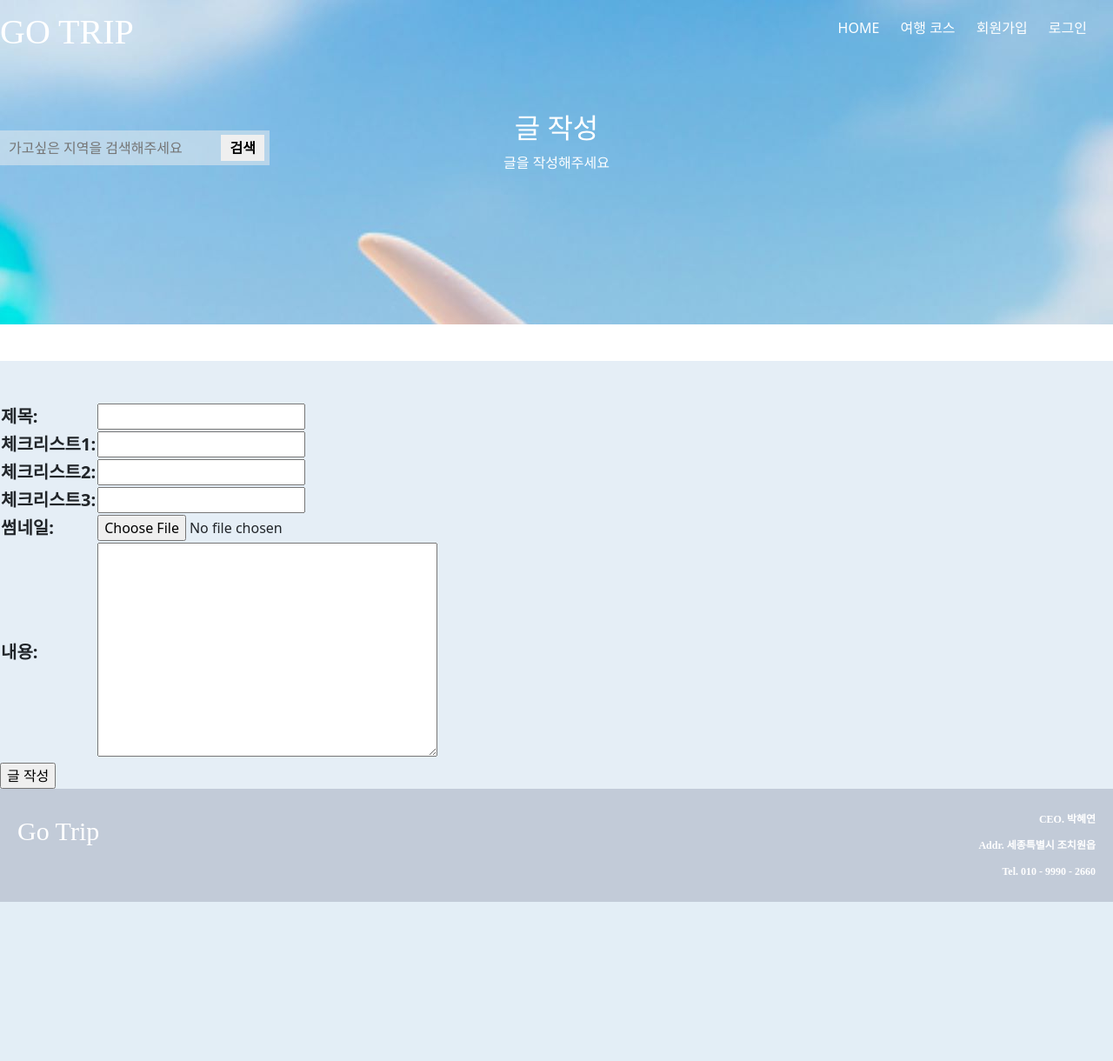
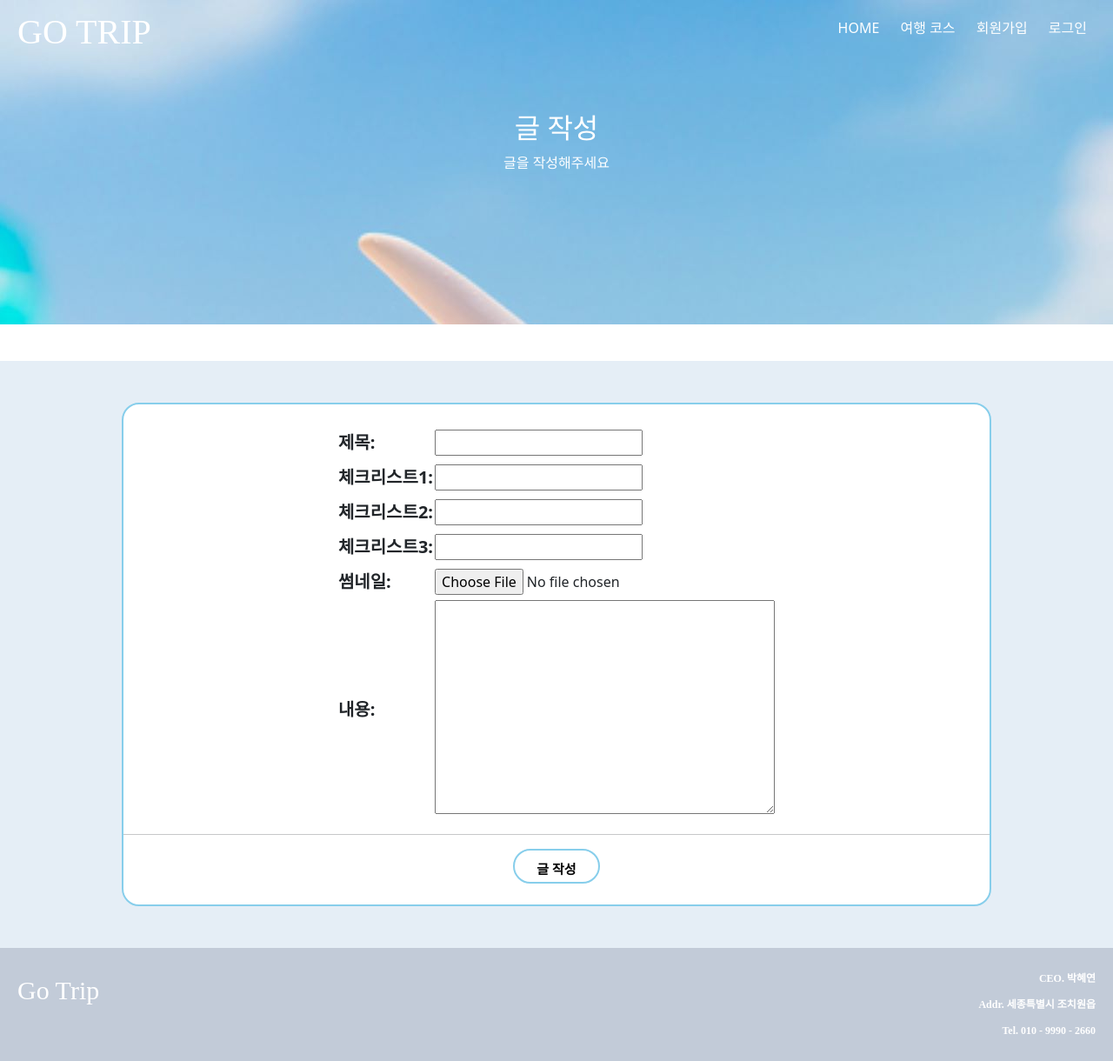
Before and after one commit to gpdus0321/GO_TRIP, a Django app: page /blog/write/ in a window 1280 px wide. Shown: the whole page at 87% size. Before the commit the page ends 1037 px from the top, so only its background shows below. Run offline with Django 4.2, Linux system fonts and the light colour scheme; some libraries are stand-ins or nearby versions.

Commit message:
거의 최종 정리

```diff
--- a/gotrip/blogapp/templates/blog.html
+++ b/gotrip/blogapp/templates/blog.html
@@ -9,7 +9,7 @@
     <!--여기서 부터 글 보이는 곳-->
         <div class="section">
             <h2>여행 코스</h2>
-            <p>사이트 운영자가 추천하는 여행지들 입니다.</p>
+            <p>자유롭게 여행지를 추천해봅시다.</p>
         </div>
     </div>
 
--- a/gotrip/blogapp/templates/write.html
+++ b/gotrip/blogapp/templates/write.html
@@ -1,22 +1,14 @@
 {% extends 'base.html' %}
 {% load static %}
 
-<head>
-    <meta charset="UTF-8">
-    <title>Title</title>
-    <!-- include libraries(jQuery, bootstrap) -->
-    <link href="https://stackpath.bootstrapcdn.com/bootstrap/3.4.1/css/bootstrap.min.css" rel="stylesheet">
-    <script src="https://code.jquery.com/jquery-3.5.1.min.js"></script>
-    <script src="https://stackpath.bootstrapcdn.com/bootstrap/3.4.1/js/bootstrap.min.js"></script>
+{% block content %}
+<style>
+    tr {
+        height: 40px;
+    }
 
-    <!-- include summernote css/js -->
-    <link href="https://cdn.jsdelivr.net/npm/summernote@0.8.18/dist/summernote.min.css" rel="stylesheet">
-    <script src="https://cdn.jsdelivr.net/npm/summernote@0.8.18/dist/summernote.min.js"></script>
-</head>
+</style>
 
-<body>
-
-{% block content %}
     <!--헤더-->
     <div class="header">
         {% include 'header.html' %}
@@ -25,26 +17,27 @@
             <h2>글 작성</h2>
             <p>글을 작성해주세요</p>
         </div>
-        <div class="searchArea">
-          <input type="search" class="search" placeholder="가고싶은 지역을 검색해주세요" maxlength="10" size="40">
-          <input type="submit" class="search_submit" value="검색">
-        </div>
     </div>
-    <hr style="background-color: white; height: 10px;border: 0px;">
+    <div class="line"></div>
 
 
 <!-- 메인 내용(제출하면 course페이지로 넘어가기) -->
     <div class="contain">
         <br><br>
-    <form action="/blog/write/" method="POST" enctype="multipart/form-data">
-       {% csrf_token %}
-       <table>
-          {{form.as_table}}
-       </table>
-       <input type="submit" value="글 작성">
-    </form>
+        <div class="base_box" style="text-align: left;">
+            <form action="/blog/write/" method="POST" enctype="multipart/form-data">
+               {% csrf_token %}
+               <table align="center">
+                   <br>
+                  {{form.as_table}}
+               </table>
+
+                <hr>
+                <p align="center"><input type="submit" class="submit" value="글 작성"></p>
+                <br>
+            </form>
+        </div>
+        <br><br>
 
     </div>
 {% endblock %}
-
-</body>
--- a/gotrip/serviceapp/templates/serviceapp/course.html
+++ b/gotrip/serviceapp/templates/serviceapp/course.html
@@ -9,7 +9,7 @@
 
         <div class="section">
             <h2>여행 코스</h2>
-            <p>사이트 운영자가 추천하는 여행지들 입니다.</p>
+            <p>자유롭게 여행지를 추천해봅시다.</p>
         </div>
         <div class="searchArea">
           <input type="search" class="search" placeholder="가고싶은 지역을 검색해주세요" maxlength="10" size="40">
--- a/gotrip/serviceapp/templates/serviceapp/main.html
+++ b/gotrip/serviceapp/templates/serviceapp/main.html
@@ -2,7 +2,6 @@
 {% load static %}
 
 {% block content %}
-    <script src="https://code.jquery.com/jquery-3.6.0.min.js"></script>
 
     <script>
         $(document).ready(function () {
@@ -55,7 +54,7 @@
                     <div class="section_title">순위</div>
 
                     <div class="section_contents">
-                        <a href="여행지/제주도.html" class="1">{{ post.제목 }}</a><br>
+                        <a href="여행지/제주도.html" class="1">제주도?</a><br>
                     </div>
                 </li>
 
--- a/gotrip/static/css/style.css
+++ b/gotrip/static/css/style.css
@@ -89,7 +89,7 @@
     position: relative;
     top: 85px;
     display: flex;
-    width: 100px;
+    width: 380px;
     list-style: none;
     margin: auto;
 }
@@ -372,7 +372,7 @@ button>a{
     color: black;
 }
 
-button {
+button, .submit {
     background-color: white;
     border: 2px solid skyblue;
     width: 100px;
--- a/gotrip/templates/head.html
+++ b/gotrip/templates/head.html
@@ -3,16 +3,30 @@
 <head>
     <meta charset="UTF-8">
     <title>pragmatic</title>
-    <!--  bootstrap link  -->
+    <!-- BOOTSTRAP LINK -->
     <link href="https://cdn.jsdelivr.net/npm/bootstrap@5.2.0/dist/css/bootstrap.min.css" rel="stylesheet" integrity="sha384-gH2yIJqKdNHPEq0n4Mqa/HGKIhSkIHeL5AyhkYV8i59U5AR6csBvApHHNl/vI1Bx" crossorigin="anonymous">
 
-    <!-- google fonts link-->
+    <!-- GOOGLE FONTS LINK -->
     <link rel="preconnect" href="https://fonts.googleapis.com">
     <link href="https://fonts.googleapis.com/css2?family=Lobster&display=swap" rel="stylesheet">
 
-    <!--  DEFAULT CSS LINK  -->
+    <!-- DEFAULT CSS LINK -->
     <link rel="stylesheet" type="text/css" href="{% static 'css/base.css' %}">
     <link rel="stylesheet" type="text/css" href="{% static 'css/intro.css' %}">
     <link rel="stylesheet" type="text/css" href="{% static 'css/style.css' %}">
 
+    <!-- JS LINK -->
+    <script src="https://code.jquery.com/jquery-3.6.0.min.js"></script>
+    <!-- include libraries(jQuery, bootstrap) -->
+    <script src="https://code.jquery.com/jquery-3.5.1.min.js"></script>
+    <script src="https://stackpath.bootstrapcdn.com/bootstrap/3.4.1/js/bootstrap.min.js"></script>
+
+    <!-- include summernote css/js -->
+    <link href="https://cdn.jsdelivr.net/npm/summernote@0.8.18/dist/summernote.min.css" rel="stylesheet">
+    <script src="https://cdn.jsdelivr.net/npm/summernote@0.8.18/dist/summernote.min.js"></script>
+
+    <!-- kakao API -->
+    <script type="text/javascript"
+            src="//dapi.kakao.com/v2/maps/sdk.js?appkey=6657cd0c72e2dcf0a2a44ab6ce707727&libraries=services"></script>
+    <script src="http://code.jquery.com/jquery-latest.js"></script>
 </head>
--- a/gotrip/templates/header.html
+++ b/gotrip/templates/header.html
@@ -1,5 +1,5 @@
 <div class="nav">
-    <h1><a href="/main/">GO TRIP</a></h1>
+    <h1 style="margin-left: 20px;"><a href="/main/">GO TRIP</a></h1>
     <nav>
         <ul>
             <li><a href="/main/">HOME</a></li>
```
Also changed, not shown: gotrip/blogapp/templates/detail.html (+6 -20 lines), gotrip/db.sqlite3, gotrip/media/blog_photo/강릉_2.jpg (added), gotrip/media/blog_photo/세종_4.jpg (added), gotrip/media/django-summernote/2022-08-14/29031f5b-7bac-40f2-b3bc-cbd8e48f40c5.jpg (added), gotrip/media/django-summernote/2022-08-14/3500a473-4b2d-4ad2-89d6-976f3129c1d2.jpg (added), gotrip/media/django-summernote/2022-08-14/427ccb08-7c1e-4371-a93c-85fcacb4035f.jpg (added).
